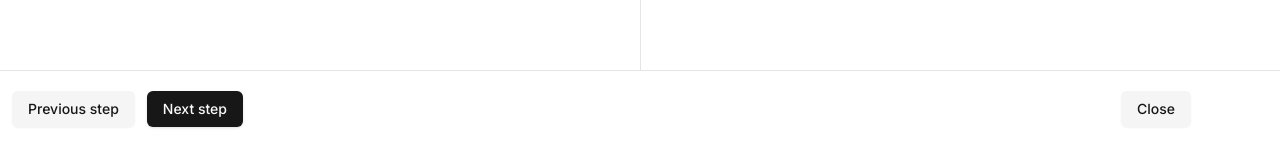
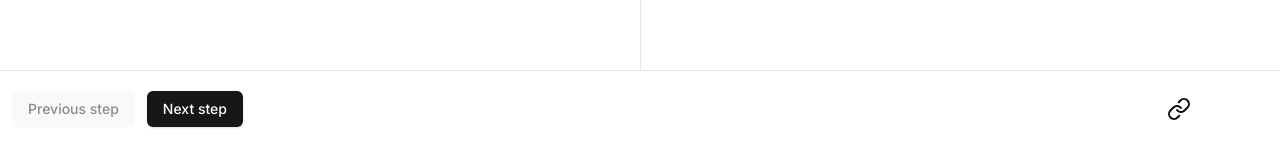
Before and after one commit to KoenCobra/nextjs-15-ai-resume-builder, a Next.js app: page /editor in a window 1280 px wide. Shown: the part 653-797 px from the top of the page. Built offline with nearby package versions, Linux system fonts and the light colour scheme.

Commit message:
added resume values

```diff
--- /dev/null
+++ b/src/app/(main)/editor/Footer.tsx
@@ -0,0 +1,50 @@
+import { Button } from "@/components/ui/button";
+import { Link } from "lucide-react";
+import React from "react";
+import { steps } from "./steps";
+
+interface FooterProps {
+  currentStep: string;
+  setCurrentStep: (step: string) => void;
+}
+
+const Footer = ({ currentStep, setCurrentStep }: FooterProps) => {
+  const currentIndex = steps.findIndex((step) => step.key === currentStep);
+
+  const previousStep =
+    currentIndex > 0 ? steps[currentIndex - 1].key : undefined;
+  const nextStep =
+    currentIndex < steps.length - 1 ? steps[currentIndex + 1].key : undefined;
+
+  return (
+    <footer className="w-full border-t px-3 py-5">
+      <div className="mx-auto flex max-w-7xl flex-wrap justify-between gap-3">
+        <div className="flex items-center gap-3">
+          <Button
+            onClick={
+              previousStep ? () => setCurrentStep(previousStep) : undefined
+            }
+            variant="secondary"
+            disabled={!previousStep}
+          >
+            Previous step
+          </Button>
+          <Button
+            onClick={nextStep ? () => setCurrentStep(nextStep) : undefined}
+            disabled={!nextStep}
+          >
+            Next step
+          </Button>
+        </div>
+        <div className="flex items-center gap-3">
+          <Link href="/resumes">
+            <Button variant="secondary">Close</Button>
+          </Link>
+          <p className="text-muted-foreground opacity-0">Saving...</p>
+        </div>
+      </div>
+    </footer>
+  );
+};
+
+export default Footer;
--- a/src/app/(main)/editor/ResumeEditor.tsx
+++ b/src/app/(main)/editor/ResumeEditor.tsx
@@ -1,14 +1,17 @@
 "use client";
 
-import { Button } from "@/components/ui/button";
-import Link from "next/link";
-import React from "react";
+import React, { useState } from "react";
 import { useSearchParams } from "next/navigation";
 import { steps } from "./steps";
 import Breadcrumbs from "./Breadcrumbs";
+import Footer from "./Footer";
+import { ResumeValues } from "@/lib/validation";
 
 const ResumeEditor = () => {
   const searchParams = useSearchParams();
+
+  const [resumeData, setResumeData] = useState<ResumeValues>({});
+
   const currentStep = searchParams.get("step") || steps[0].key;
 
   const setStep = (key: string) => {
@@ -40,20 +43,7 @@ const ResumeEditor = () => {
           <div className="hidden w-1/2 md:flex">right</div>
         </div>
       </main>
-      <footer className="w-full border-t px-3 py-5">
-        <div className="mx-auto flex max-w-7xl flex-wrap justify-between gap-3">
-          <div className="flex items-center gap-3">
-            <Button variant="secondary">Previous step</Button>
-            <Button>Next step</Button>
-          </div>
-          <div className="flex items-center gap-3">
-            <Link href="/resumes">
-              <Button variant="secondary">Close</Button>
-            </Link>
-            <p className="text-muted-foreground opacity-0">Saving...</p>
-          </div>
-        </div>
-      </footer>
+      <Footer currentStep={currentStep} setCurrentStep={setStep} />
     </div>
   );
 };
--- a/src/lib/validation.ts
+++ b/src/lib/validation.ts
@@ -31,3 +31,13 @@ export const personalInfoSchema = z.object({
 });
 
 export type PersonalInfoValues = z.infer<typeof personalInfoSchema>;
+
+export const resumeSchema = z.object({
+  ...GeneralInfoSchema.shape,
+  ...personalInfoSchema.shape,
+});
+
+export type ResumeValues = Omit<z.infer<typeof resumeSchema>, "photo"> & {
+  id?: string;
+  photo?: File | string | null;
+};
```
